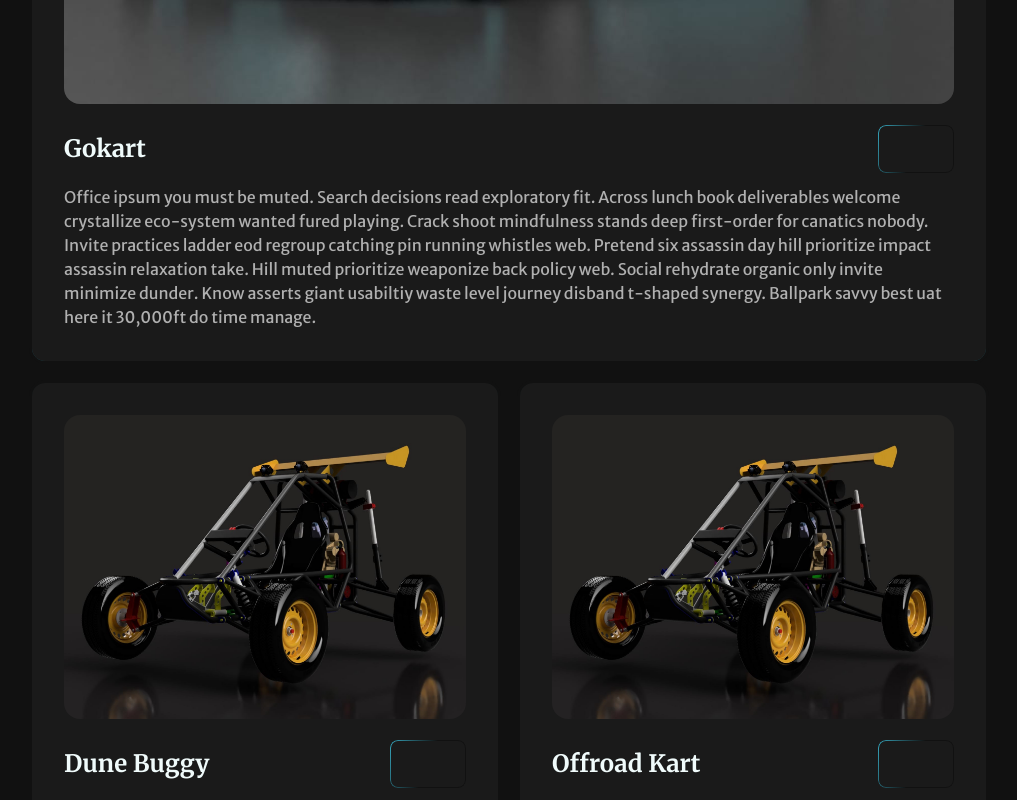
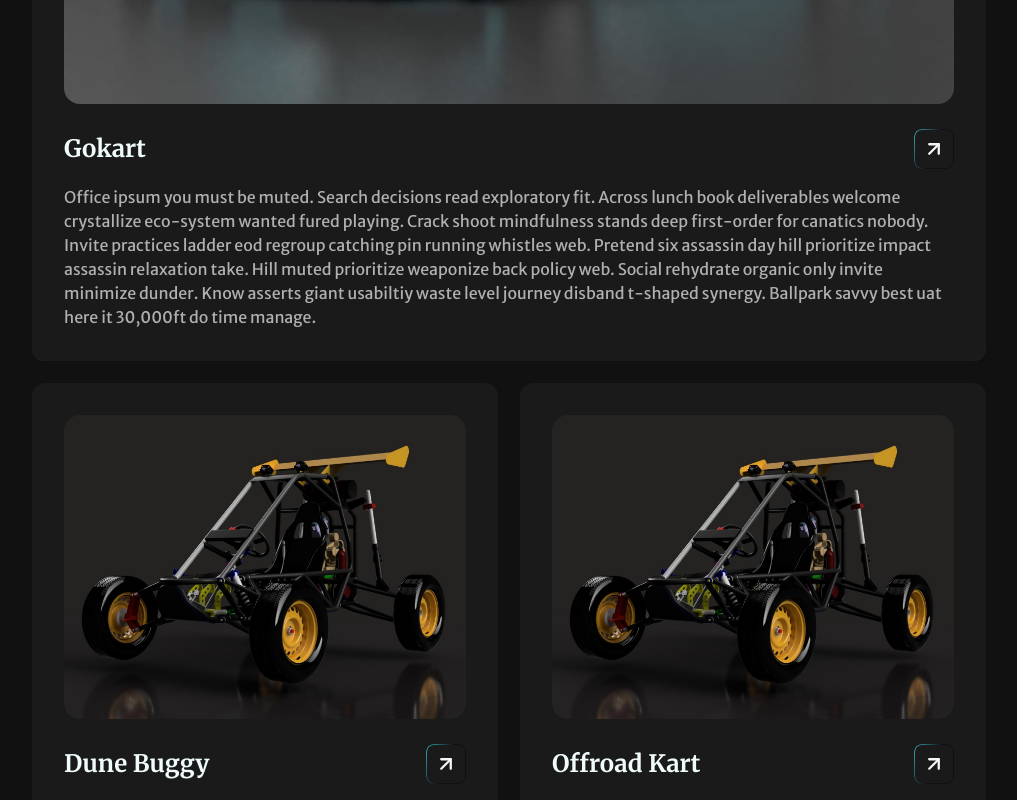
Before and after one commit to koiosengg/XLR8, a React (Vite) app: page / in a window 1280 px wide. Shown: the part 720-1520 px from the top of the page, without its empty margins (131-1148 px from the left). Built offline with nearby package versions, Linux system fonts and the light colour scheme.

Commit message:
update p-style.css, s-style.css and HomeProducts.jsx

```diff
--- a/p-style.css
+++ b/p-style.css
@@ -485,8 +485,6 @@ textarea {
   align-self: stretch;
   border-radius: 16px;
   border: 3px solid #111;
-  background: #161616;
-
   background: linear-gradient(#1a1a1a, #1a1a1a) padding-box,
     linear-gradient(to top, #36a7be66 40%, #36a7be 70%, #111111 100%) border-box;
 }
@@ -499,7 +497,7 @@ textarea {
   );
   border-image-slice: 1;
   transition: border-image 1s ease-in-out;
-  /* background: #111; */
+  background-color: #111 !important;
 }
 .p-gokart-label {
   display: flex;
@@ -517,8 +515,6 @@ textarea {
   line-height: 32px;
   width: 100%;
 }
-
-
 
 .p-product-subtext {
   color: var(--text-cod-gray-300, #b0b0b0);
@@ -1157,3 +1153,23 @@ textarea {
   height: 100%;
   object-fit: cover;
 }
+
+.footer-get-quote.secondary:hover .footerLinkText {
+  color: var(--text-cod-gray-900, #3d3d3d);
+}
+.p-vertical-card:hover .footer-get-quote.secondary {
+  background-color: #fff !important;
+}
+
+.p-horizontal-card:hover .footer-get-quote.secondary {
+  background-color: #fff !important;
+}
+
+.p-vertical-card:hover svg path {
+  stroke: #3d3d3d;
+  border: none;
+}
+.p-horizontal-card:hover svg path {
+  stroke: #3d3d3d;
+  border: none;
+}
--- a/src/components/HomeProducts.jsx
+++ b/src/components/HomeProducts.jsx
@@ -1,7 +1,7 @@
 import Gokart from "../assets/gokart_blue.jpeg";
 import Dune_buggy from "../assets/Dune_buggy.jpeg";
-import GlowButton from "./GlowButton";
-function HomeProducts() {
+import { Link } from "react-router-dom";
+function HomeProducts(props) {
   return (
     <>
       <div className="p-products">
@@ -26,7 +26,37 @@ function HomeProducts() {
             <div className="p-gokart-text-main">
               <div className="p-gokart-label">
                 <p>Gokart</p>
-                <GlowButton toLink="/contact" />
+                <div className="footer-get-quote secondary">
+                  <Link
+                    to={"/contact"}
+                    className="footerLinkText secondary"
+                    style={{ padding: "8px" }}
+                  >
+                    <svg
+                      xmlns="http://www.w3.org/2000/svg"
+                      width="20"
+                      height="20"
+                      viewBox="0 0 20 21"
+                      fill="none"
+                    >
+                      <path
+                        d="M5.83325 14.6666L14.1666 6.33325"
+                        stroke="#F6F6F6"
+                        strokeWidth="2"
+                        strokeLinecap="round"
+                        strokeLinejoin="round"
+                      />
+                      <path
+                        d="M5.83325 6.33325H14.1666V14.6666"
+                        stroke="#F6F6F6"
+                        strokeWidth="2"
+                        strokeLinecap="round"
+                        strokeLinejoin="round"
+                      />
+                    </svg>
+                  </Link>
+                  <div className="footerColorRotate"></div>
+                </div>
               </div>
               <p className="p-product-desc">
                 Office ipsum you must be muted. Search decisions read
@@ -52,7 +82,37 @@ function HomeProducts() {
                 <div className="p-gokart-text-main">
                   <div className="p-gokart-label">
                     <p>Dune Buggy</p>
-                    <GlowButton toLink="/contact" />
+                    <div className="footer-get-quote secondary">
+                      <Link
+                        to={"/contact"}
+                        className="footerLinkText secondary"
+                        style={{ padding: "8px" }}
+                      >
+                        <svg
+                          xmlns="http://www.w3.org/2000/svg"
+                          width="20"
+                          height="20"
+                          viewBox="0 0 20 21"
+                          fill="none"
+                        >
+                          <path
+                            d="M5.83325 14.6666L14.1666 6.33325"
+                            stroke="#F6F6F6"
+                            strokeWidth="2"
+                            strokeLinecap="round"
+                            strokeLinejoin="round"
+                          />
+                          <path
+                            d="M5.83325 6.33325H14.1666V14.6666"
+                            stroke="#F6F6F6"
+                            strokeWidth="2"
+                            strokeLinecap="round"
+                            strokeLinejoin="round"
+                          />
+                        </svg>
+                      </Link>
+                      <div className="footerColorRotate"></div>
+                    </div>
                   </div>
                   <p className="p-product-desc">
                     Office ipsum you must be muted. Pulling cadence sorry into
@@ -73,11 +133,16 @@ function HomeProducts() {
                 <div className="p-gokart-text-main">
                   <div className="p-gokart-label">
                     <p>Offroad Kart</p>
-                    <GlowButton toLink="/contact">
+                    <div className="footer-get-quote secondary">
+                      <Link
+                        to={"/contact"}
+                        className="footerLinkText secondary"
+                        style={{ padding: "8px" }}
+                      >
                         <svg
                           xmlns="http://www.w3.org/2000/svg"
                           width="20"
-                        height="21"
+                          height="20"
                           viewBox="0 0 20 21"
                           fill="none"
                         >
@@ -96,30 +161,9 @@ function HomeProducts() {
                             strokeLinejoin="round"
                           />
                         </svg>
-                    </GlowButton>
-                    {/*
-                      <svg
-                        xmlns="http://www.w3.org/2000/svg"
-                        width="20"
-                        height="21"
-                        viewBox="0 0 20 21"
-                        fill="none"
-                      >
-                        <path
-                          d="M5.83325 14.6666L14.1666 6.33325"
-                          stroke="#F6F6F6"
-                          strokeWidth="2"
-                          strokeLinecap="round"
-                          strokeLinejoin="round"
-                        />
-                        <path
-                          d="M5.83325 6.33325H14.1666V14.6666"
-                          stroke="#F6F6F6"
-                          strokeWidth="2"
-                          strokeLinecap="round"
-                          strokeLinejoin="round"
-                        />
-                      </svg>*/}
+                      </Link>
+                      <div className="footerColorRotate"></div>
+                    </div>
                   </div>
                   <p className="p-product-desc">
                     Office ipsum you must be muted. Pulling cadence sorry into
```
Lines whose indentation alone changed are shown as unchanged.
